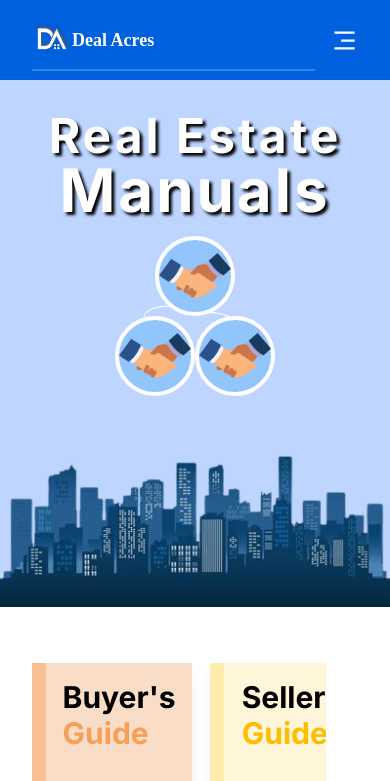
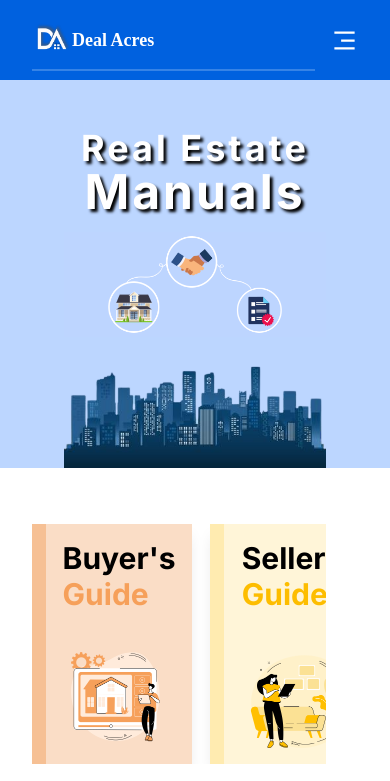
Before and after one commit to hacanand/dealacres-v1.1, a Next.js app: page /all-guides in a window 390 px wide. Shown: the top 781 px of the page. Built offline with nearby package versions, Linux system fonts and the light colour scheme.

Commit message:
changed banner of all guides

```diff
--- a/src/components/all-guides/AllGuidesBanner.jsx
+++ b/src/components/all-guides/AllGuidesBanner.jsx
@@ -1,36 +1,32 @@
 import React from 'react'
 import skyscrappers from '../../../public/all-guides/skyscrappers.webp'
 import handshakes from '../../../public/all-guides/handshake.webp'
+import bannerBg from '../../../public/all-guides/banner.png'
 import Image from 'next/image'
 import styles from './allguides.module.css'
 import BannerIcon from './BannerIcon'
 
 const AllGuidesBanner = () => {
   return (
-    <div className='min-h-[300px] bg-[#BDD5FF] flex flex-col md:flex-row justify-around items-center pt-8'>
-      <div className={` ${styles.bannerText} md:w-[35%]  font-bold text-white md:pl-8 z-10 flex justify-end `}>
+    <div className={`md:max-h-full min-h-[200px] flex flex-col md:flex-row justify-around items-center pt-8 bg-[#BCD6FF] px-16`}>
+      <div className={` ${styles.bannerText} md:w-[33%]  font-bold text-white  z-10 flex justify-end max-h-[40%] md:h-full py-4 `}>
         <div className='text-center md:text-left md:justify-self-end'>
-        <span className='text-5xl text-right'>
+        <span className='text-4xl md:text-5xl text-right'>
           Real Estate
         </span>
         <br />
-        <span className='text-6xl text-right'>
+        <span className='text-5xl md:text-6xl text-right'>
           Manuals
         </span>
         </div>
       </div>
-      <div  className={`md:w-[30%]  max-w-[400px] flex flex-col p-4 $`}>
-        <div className='flex w-full justify-center'>
-            <BannerIcon img={handshakes}/>
-        </div>
-        <div className=' flex justify-around'>
-        <BannerIcon hasThread rightThread img={handshakes}/>
-        <BannerIcon hasThread leftThread img={handshakes}/>
+      <div  className={`md:w-[33%] max-h-[30%] md:h-full     `}>
 
-        </div>
+        <Image src={bannerBg} className=''  />
+
       </div>
 
-      <div className='md:w-[35%] md:self-end '>
+      <div className='md:w-[34%]  md:self-end max-h-[30%] md:h-full '>
         <Image src={skyscrappers} alt="Skyscrapper image" />
       </div>
     </div>
--- a/src/components/all-guides/allguides.module.css
+++ b/src/components/all-guides/allguides.module.css
@@ -1,3 +1,9 @@
+.banner {
+    background-image: url('../../../public/all-guides/banner.png');
+    background-size: cover;
+    background-position: center;
+}
+
 
 .bannerIcons {
     position: relative;
```
Also changed, not shown: public/all-guides/banner.png (added).
